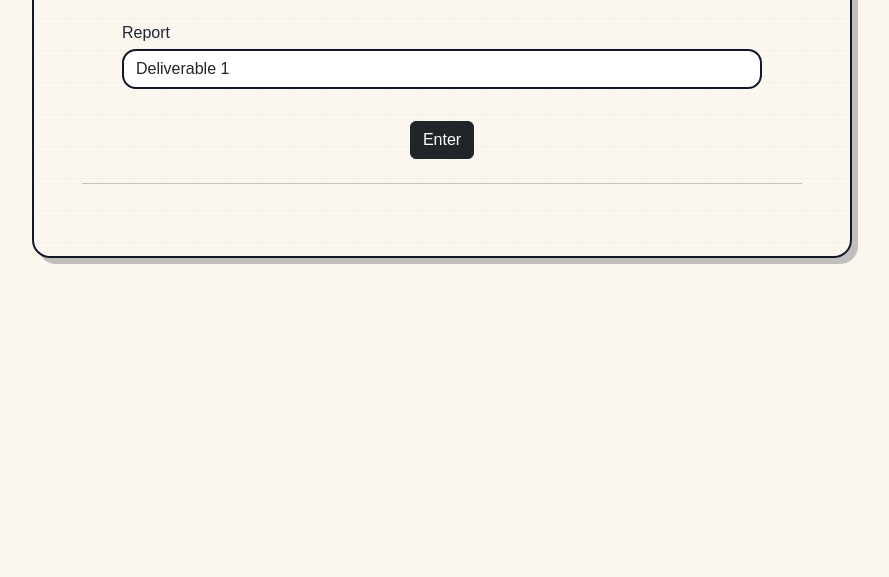
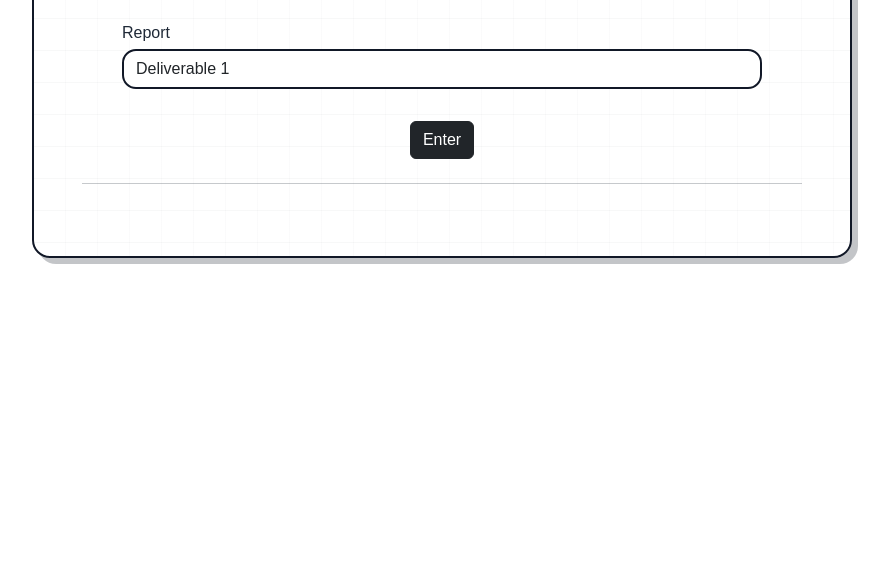
Before and after one commit to Makoninio/Database-hw2, a website: page index.html in a window 1280 px wide. Shown: the part 223-800 px from the top of the page, without its empty margins (198-1087 px from the left). Drawn offline with nearby package versions, Linux system fonts and the light colour scheme; files that its build step writes are made by us from their sources.

Commit message:
Updated style.css

```diff
--- a/style.css
+++ b/style.css
@@ -7,7 +7,6 @@
 
 body {
   font-family: sans-serif;
-  background: var(--paper);
   color: var(--ink);
 }
 
```
